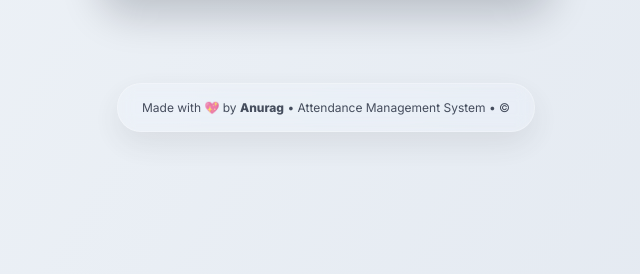
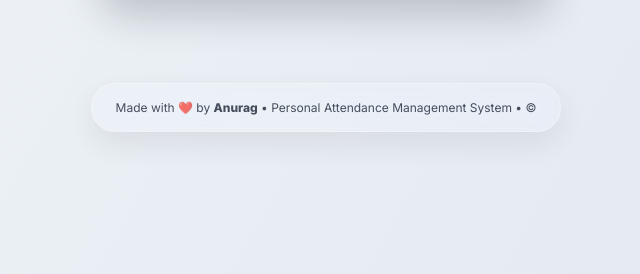
Before and after one commit to Anurag-M1/Personal-Attendence-System, a Flask app: page /add_student in a window 1280 px wide. Shown: the part 526-800 px from the top of the page, without its empty margins (314-954 px from the left). Run offline with Flask 3, Linux system fonts and the light colour scheme; some libraries are stand-ins or nearby versions.

Commit message:
Update base.html

```diff
--- a/templates/base.html
+++ b/templates/base.html
@@ -32,7 +32,7 @@
   <!-- Footer -->
   <footer class="footer glass">
     <small>
-      Made with 💖 by <strong>Anurag</strong> • Attendance Management System •
+      Made with ❤️ by <strong>Anurag</strong> • Personal Attendance Management System •
       © {{ current_year }}
     </small>
   </footer>
```
